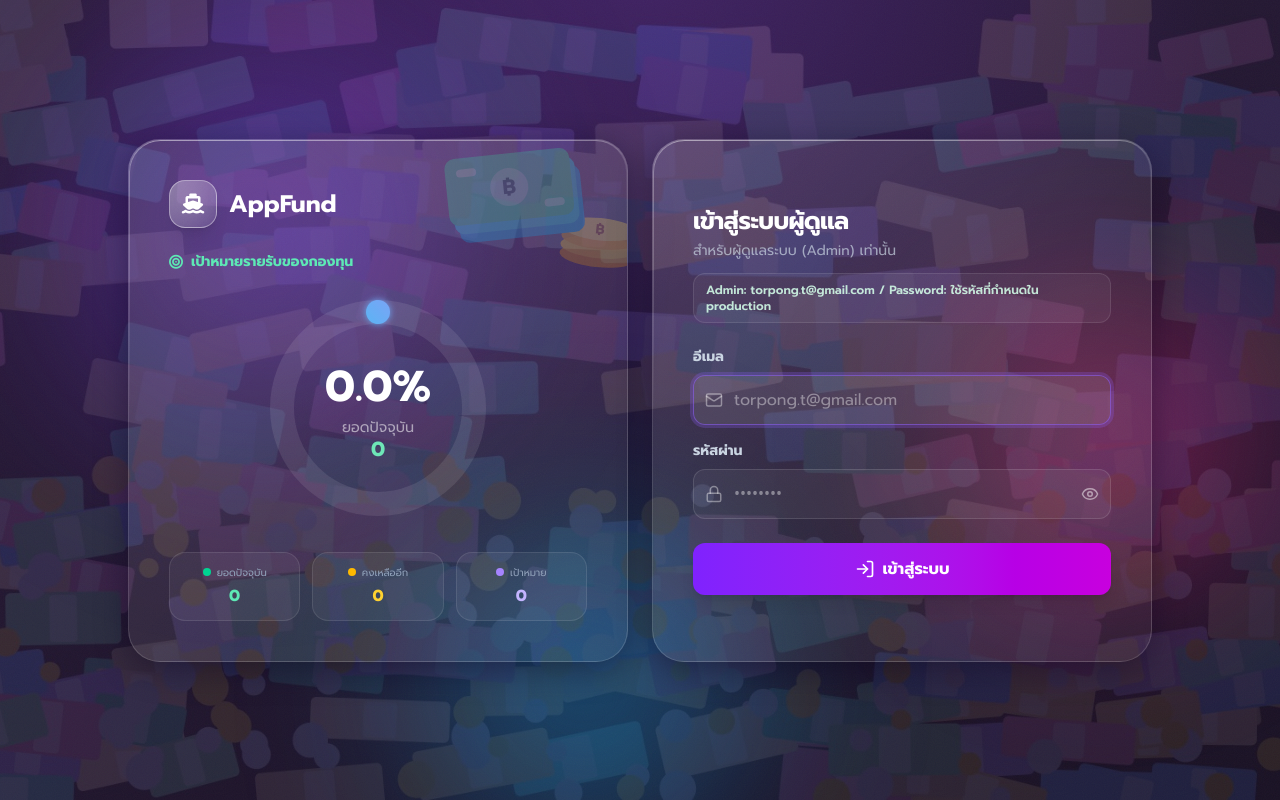
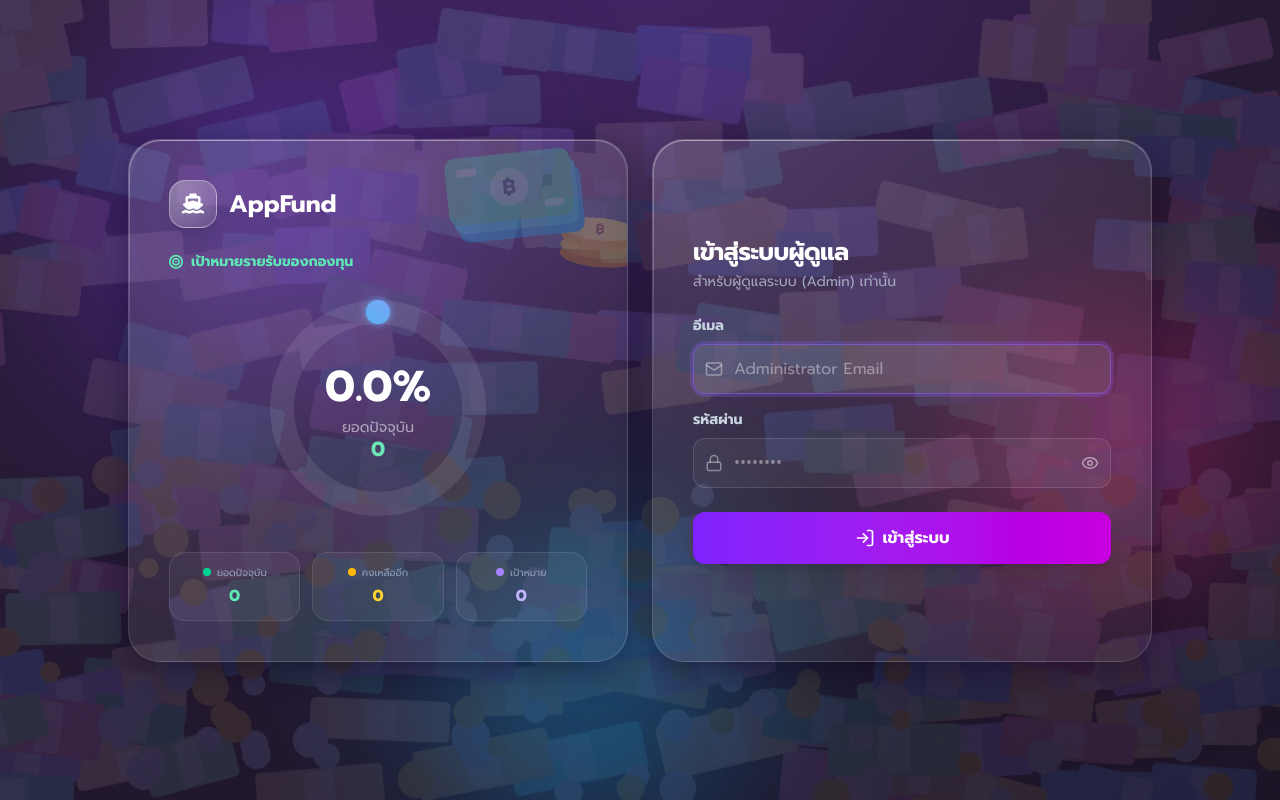
Before and after one commit to torpong-tang/appfund, a Next.js app: page /appfund/login in a window 1280 px wide. Built offline with nearby package versions, Linux system fonts and the light colour scheme; no server answers.

Commit message:
Simplify AppFund administrator login

```diff
--- a/src/app/login/page.js
+++ b/src/app/login/page.js
@@ -179,9 +179,6 @@ export default function LandingPage() {
           <div className="mb-6">
             <h2 className="text-2xl font-black tracking-tight">เข้าสู่ระบบผู้ดูแล</h2>
             <p className="text-sm text-slate-300/70 mt-1">สำหรับผู้ดูแลระบบ (Admin) เท่านั้น</p>
-            <p className="mt-3 rounded-xl border border-white/10 bg-white/5 px-3 py-2 text-xs font-semibold text-emerald-100/90">
-              Admin: torpong.t@gmail.com / Password: ใช้รหัสที่กำหนดใน production
-            </p>
           </div>
 
           <form onSubmit={handleSubmit} className="flex flex-col gap-4">
@@ -192,7 +189,7 @@ export default function LandingPage() {
                 <input
                   type="email" required autoFocus
                   className="glass-input w-full pl-10 pr-4 py-3 rounded-xl"
-                  placeholder="torpong.t@gmail.com"
+                  placeholder="Administrator Email"
                   value={form.email}
                   onChange={e => setForm({ ...form, email: e.target.value })}
                 />
```
